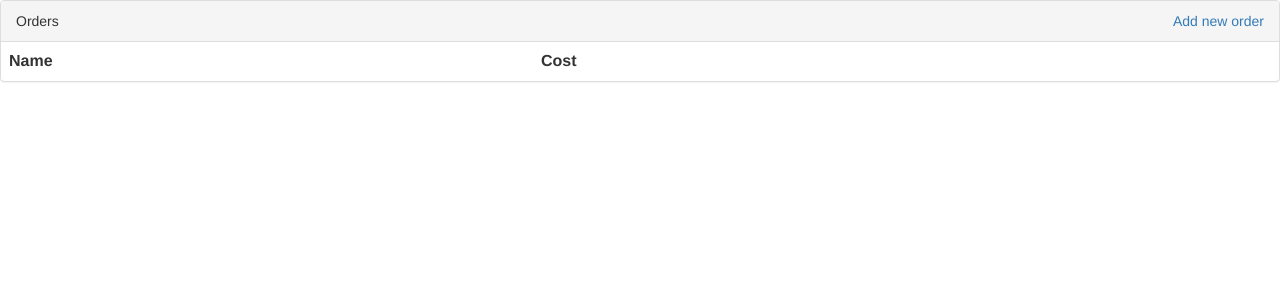
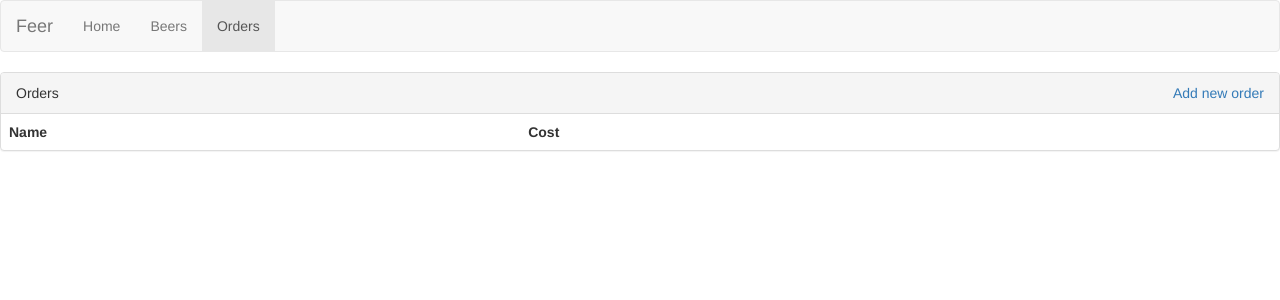
Before and after one commit to mKaloer/Feer-Club, a Django app: page /feer/orders/ in a window 1280 px wide. Shown: the top 300 px of the page. Run offline with Django 3.2, Linux system fonts and the light colour scheme; data that the repository does not hold is empty; some libraries are stand-ins or nearby versions.

Commit message:
Adds a base template for some templates
- Used in: index, beer_list and order_list

```diff
--- /dev/null
+++ b/feer_club/feer/templates/feer/base.html
@@ -0,0 +1,38 @@
+{% load bootstrap3 %}
+
+<!DOCTYPE html>
+<html>
+  <head>
+  {% bootstrap_css %}
+  {% bootstrap_javascript jquery=1 %}
+    <title>Feer</title>
+  </head>
+
+  <body>
+  <nav class="navbar navbar-default">
+    <div class="container-fluid">
+      <!-- Brand and toggle get grouped for better mobile display -->
+      <div class="navbar-header">
+        <button type="button" class="navbar-toggle collapsed" data-toggle="collapse" data-target="main-nav-bar" aria-expanded="false">
+          <span class="icon-bar"></span>
+          <span class="icon-bar"></span>
+          <span class="icon-bar"></span>
+        </button>
+        <a class="navbar-brand" href="{% url 'index' %}">Feer</a>
+      </div>
+
+      <!-- Collect the nav links, forms, and other content for toggling -->
+      <div class="collapse navbar-collapse" id="main-nav-bar">
+        <ul class="nav navbar-nav">
+          <li class="{% if nav_active == 'home' %} active {% endif %}"><a href="{% url 'index' %}">Home</a></li>
+          <li class="{% if nav_active == 'beers' %} active {% endif %}"><a href="{% url 'beer_list' %}">Beers</a></li>
+          <li class="{% if nav_active == 'orders' %} active {% endif %}"><a href="{% url 'order_list' %}">Orders</a></li>
+        </ul>
+      </div><!-- /.navbar-collapse -->
+    </div><!-- /.container-fluid -->
+  </nav>
+
+  {% block content %}
+  {% endblock content %}
+  </body>
+</html>
--- a/feer_club/feer/templates/feer/beer_list.html
+++ b/feer_club/feer/templates/feer/beer_list.html
@@ -1,6 +1,6 @@
-{% load bootstrap3 %}
-{% bootstrap_css %}
+{% extends "feer/base.html" %}
 
+{% block content %}
 <div class="panel panel-default">
   <div class="panel-heading">
     Beers
@@ -40,3 +40,4 @@
   {% endfor %}
   </table>
 </div>
+{% endblock content %}
--- a/feer_club/feer/templates/feer/order_list.html
+++ b/feer_club/feer/templates/feer/order_list.html
@@ -1,6 +1,6 @@
-{% load bootstrap3 %}
-{% bootstrap_css %}
+{% extends "feer/base.html" %}
 
+{% block content %}
 <div class="panel panel-default">
   <div class="panel-heading">
     Orders
@@ -26,3 +26,4 @@
   {% endfor %}
   </table>
 </div>
+{% endblock content %}
--- a/feer_club/feer/views.py
+++ b/feer_club/feer/views.py
@@ -7,10 +7,16 @@
 from .models import Beer, Order, OrderItem
 
 def index(request):
-    return render(request, 'feer/index.html')
+    context = {'nav_active': 'home'}
+    return render(request, 'feer/index.html', context)
 
 class BeerList(ListView):
     model = Beer
+
+    def get_context_data(self, **kwargs):
+        context = super(BeerList, self).get_context_data(**kwargs)
+        context['nav_active'] = 'beers'
+        return context
 
 class BeerDetail(DetailView):
     model = Beer
@@ -31,6 +37,11 @@
 
 class OrderList(ListView):
     model = Order
+
+    def get_context_data(self, **kwargs):
+        context = super(OrderList, self).get_context_data(**kwargs)
+        context['nav_active'] = 'orders'
+        return context
 
 class OrderDetail(DetailView):
     model = Order
```
Also changed, not shown: feer_club/feer/templates/feer/index.html (+4 -6 lines).
